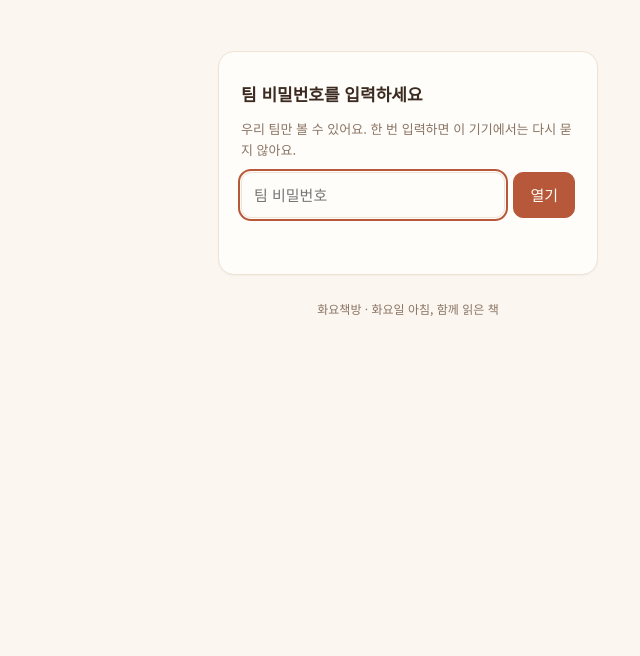
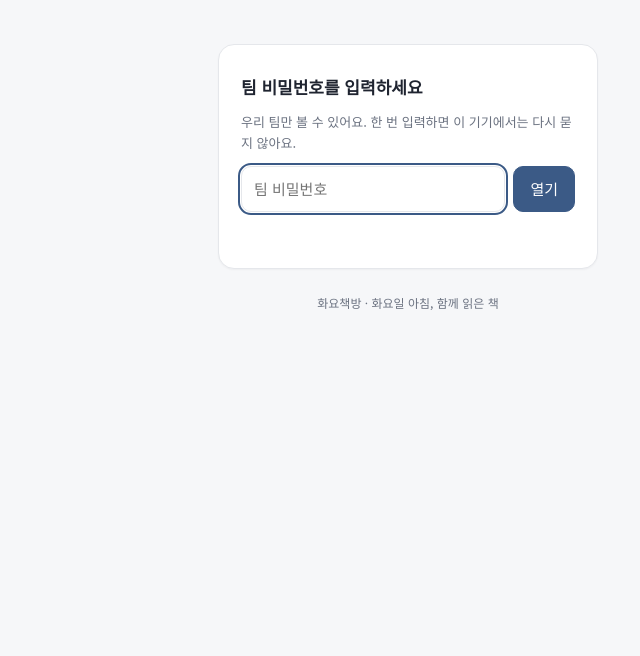
Before and after one commit to eunbibag15-cpu/reading-notes, a plain HTML site: page index.html in a window 1280 px wide. Shown: the part 144-800 px from the top of the page, without its empty margins (232-872 px from the left). Drawn offline with Linux system fonts and the light colour scheme; a web font is replaced by a local one.

Commit message:
A 배너형 디자인으로 변경

```diff
--- a/index.html
+++ b/index.html
@@ -291,7 +291,7 @@ body.ban .list li .cover > *{display:none}
 </div>
 
 <script>
-const DEFAULT_LOOK = 'a2';
+const DEFAULT_LOOK = 'a';
 const $ = id => document.getElementById(id);
 // ---- 디자인 시안: ?look=d|e|f 로 바꿔 보기, ?demo=1 이면 예시 데이터로 미리보기(비밀번호·저장 없음) ----
 const params = new URLSearchParams(location.search);
```
